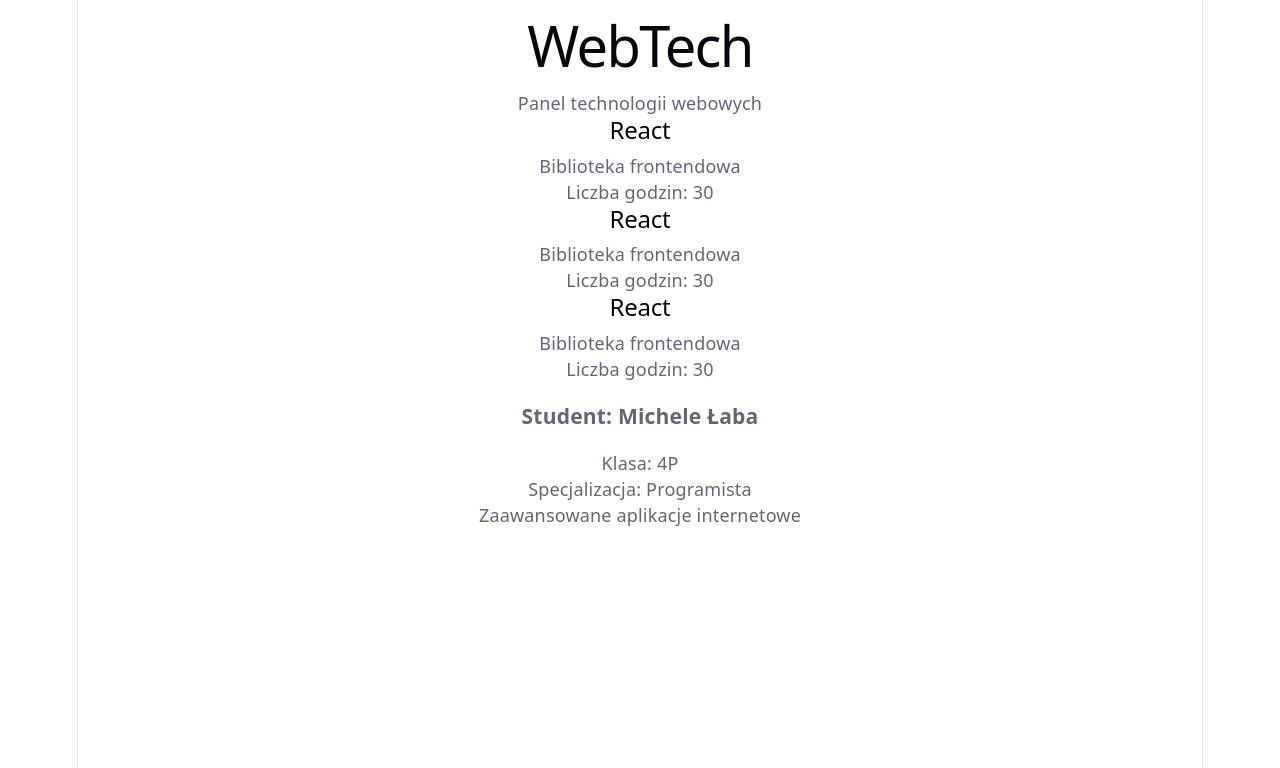
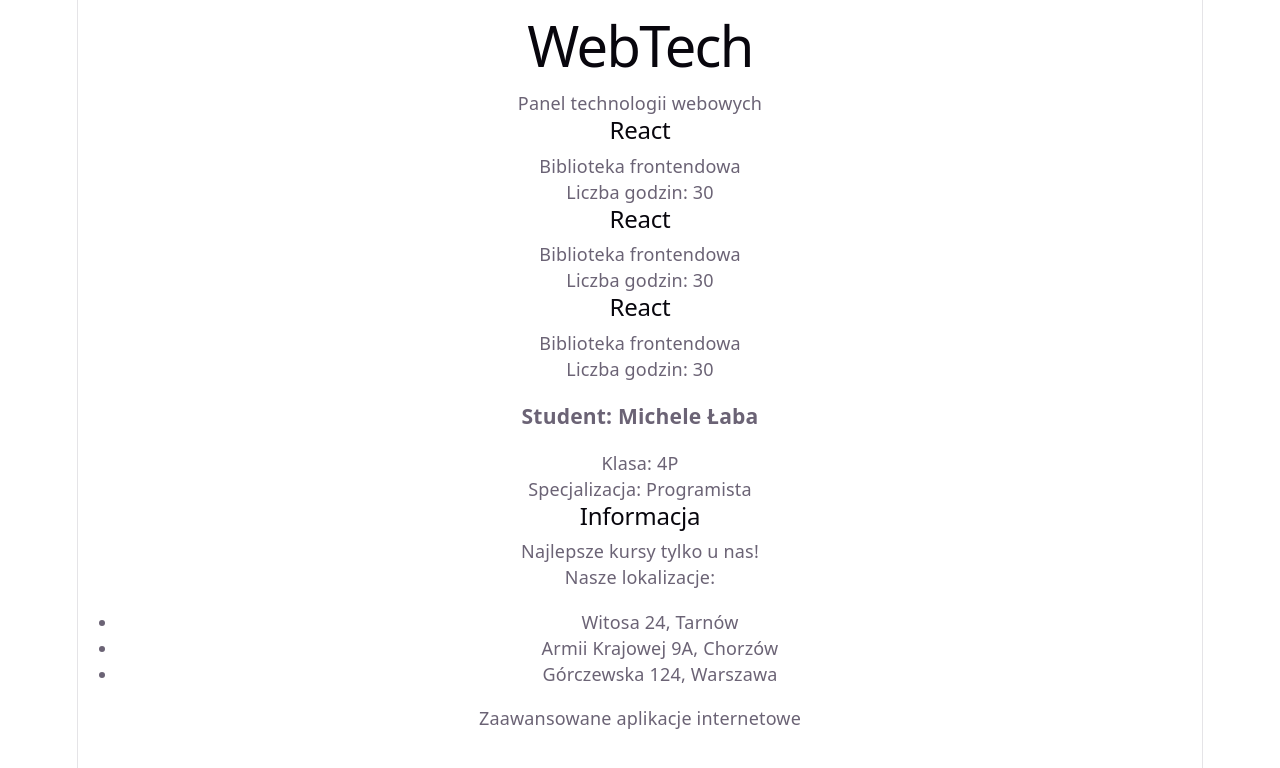
Before and after one commit to ml-zst-17/ML_17_2026_WebTech, a React (Vite) app: page / in a window 1280 px wide. Shown: the top 768 px of the page. Built offline with nearby package versions, Linux system fonts and the light colour scheme.

Commit message:
Zadanie samodzielne 2

```diff
--- a/src/App.jsx
+++ b/src/App.jsx
@@ -5,6 +5,7 @@
 import Technology from './components/Technology';
 import Footer from './components/Footer';
 import Student from './components/Student';
+import InfoBox from './components/InfoBox';
 
 function App() {
   return (
@@ -17,6 +18,8 @@
         <Technology />
 
         <Student />
+
+        <InfoBox />
       </main>
 
       <Footer />
--- /dev/null
+++ b/src/components/InfoBox.jsx
@@ -0,0 +1,18 @@
+function InfoBox() {
+    return (
+        <div>
+            <h2>Informacja</h2>
+
+            <p>Najlepsze kursy tylko u nas!</p>
+
+            <p>Nasze lokalizacje:</p>
+            <ul>
+                <li>Witosa 24, Tarnów</li>
+                <li>Armii Krajowej 9A, Chorzów</li>
+                <li>Górczewska 124, Warszawa</li>
+            </ul>
+        </div>
+    );
+}
+
+export default InfoBox;
```
